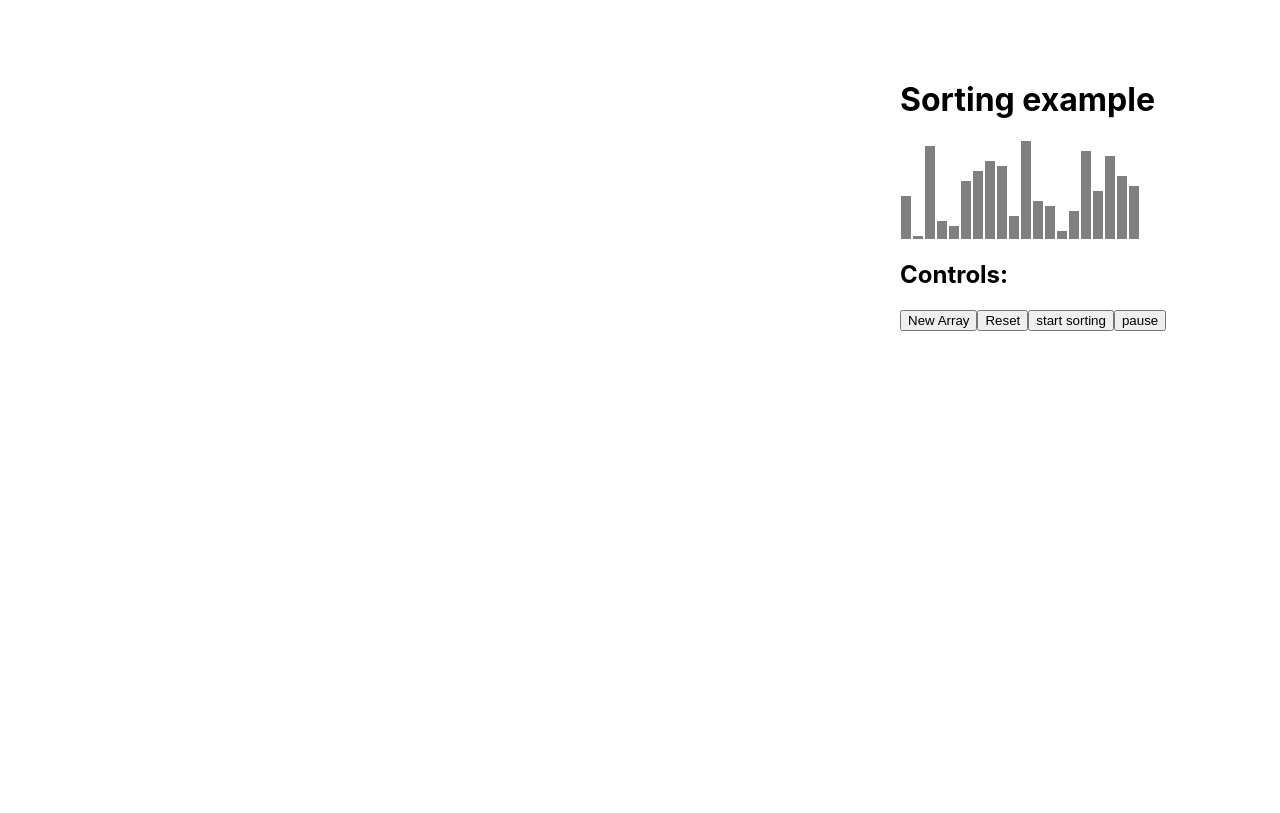
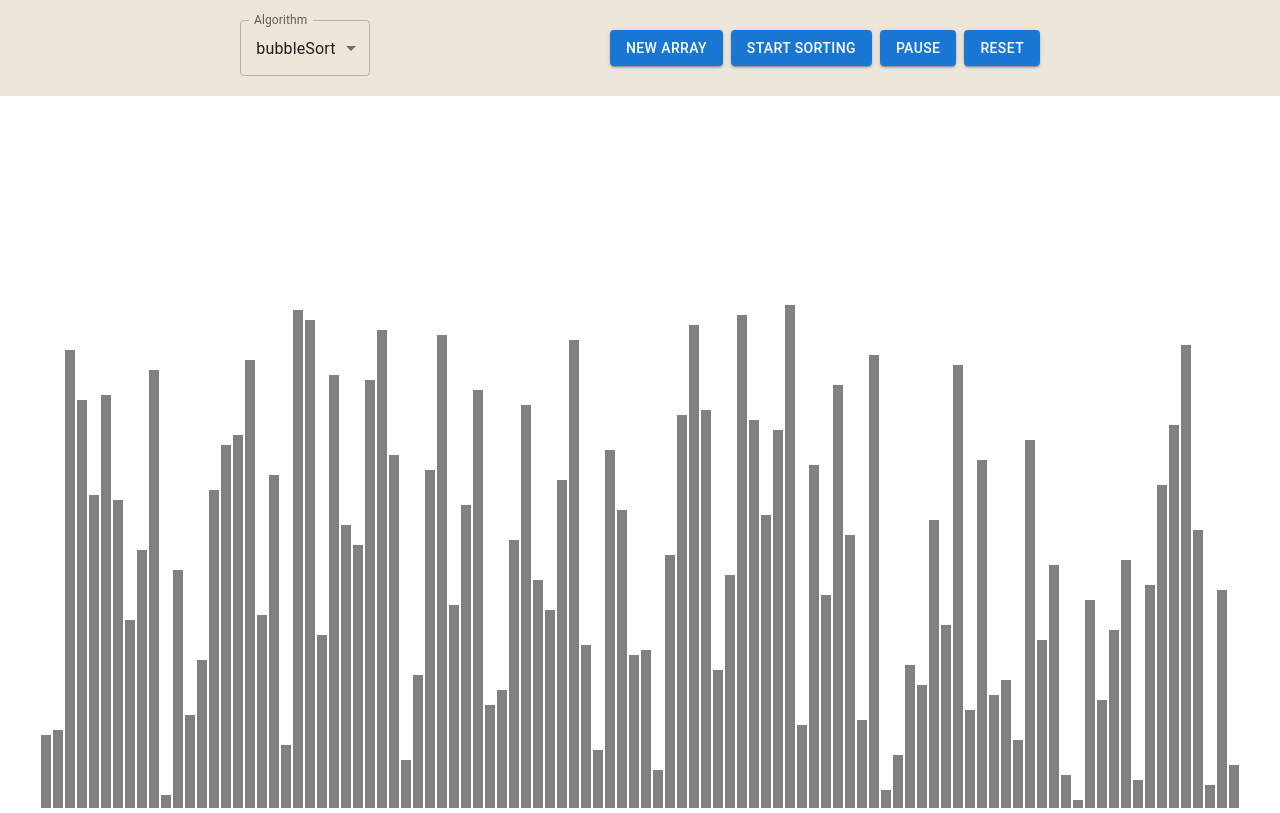
Before and after one commit to E1donLin/Sorting-Visualizer, a React (Create React App) app: page / in a window 1280 px wide. Built offline with nearby package versions, Linux system fonts and the light colour scheme.

Commit message:
Algo selection implemented and ui improvement

```diff
--- a/package.json
+++ b/package.json
@@ -3,6 +3,9 @@
   "version": "0.1.0",
   "private": true,
   "dependencies": {
+    "@emotion/react": "^11.9.0",
+    "@emotion/styled": "^11.8.1",
+    "@mui/material": "^5.7.0",
     "@testing-library/jest-dom": "^5.16.4",
     "@testing-library/react": "^13.1.1",
     "@testing-library/user-event": "^13.5.0",
--- a/src/App.css
+++ b/src/App.css
@@ -1,17 +1,3 @@
 .container {
-  margin: 5rem 0 0 900px;
+  text-align: center;
 }
-
-.array {
-  height: 100px;
-  position: relative;
-  display: flex;
-  flex-direction: column-reverse;
-}
-.bar {
-  position: absolute;
-  box-sizing: border-box;
-  background: grey;
-  border: 1px solid white;
-  transition: left 0.2s;
-}
--- a/src/App.js
+++ b/src/App.js
@@ -1,15 +1,12 @@
 import { useState } from 'react'
-import SortVisualizer from './components/SortVisualizer'
-import { bubbleSort } from './algorithms/bubbleSort'
-import { selectionSort } from './algorithms/selectionSort'
-import { insertionSort } from './algorithms/insertionSort'
-import { quickSort } from './algorithms/quickSort'
-import { mergeSort } from './algorithms/mergeSort'
+import SortVisualizer from './components/SortVisualizer/SortVisualizer'
+import NavBar from './components/NavBar/NavBar'
+import algorithms from './algorithms'
 import './App.css'
 
 function makeArray(length) {
   const array = []
-  for (let i = 0; i < length; i++) {
+  for (let i = 1; i <= length; i++) {
     array.push(i)
   }
   array.sort(() => (Math.random() < 0.5 ? 1 : -1))
@@ -18,31 +15,29 @@ function makeArray(length) {
 }
 
 function App() {
-  const [baseArray, setArray] = useState(makeArray(20))
-  const [algorithm, setAlgorithm] = useState(() => mergeSort)
+  const [baseArray, setArray] = useState(makeArray(100))
+  const [algorithm, setAlgorithm] = useState(() => algorithms[0])
   const [sortStatus, setSortStatus] = useState('pause')
 
   function newArray() {
     setSortStatus('reset')
-    setArray(makeArray(20))
+    setArray(makeArray(100))
   }
 
   return (
     <div className='container'>
-      <h1>Sorting example</h1>
+      <NavBar
+        newArray={newArray}
+        setSortStatus={setSortStatus}
+        algorithms={algorithms}
+        algorithm={algorithm}
+        setAlgorithm={setAlgorithm}
+      />
       <SortVisualizer
         algorithm={algorithm}
         baseArray={baseArray}
         sortStatus={sortStatus}
       />
-
-      <div>
-        <h2> Controls: </h2>
-        <button onClick={newArray}>New Array</button>
-        <button onClick={() => setSortStatus('reset')}>Reset</button>
-        <button onClick={() => setSortStatus('start')}>start sorting</button>
-        <button onClick={() => setSortStatus('pause')}>pause</button>
-      </div>
     </div>
   )
 }
--- /dev/null
+++ b/src/algorithms/index.js
@@ -0,0 +1,30 @@
+import { bubbleSort } from './bubbleSort'
+import { insertionSort } from './insertionSort'
+import { selectionSort } from './selectionSort'
+import { mergeSort } from './mergeSort'
+import { quickSort } from './quickSort'
+
+const algorithms = [
+  {
+    function: bubbleSort,
+    name: 'bubbleSort',
+  },
+  {
+    function: insertionSort,
+    name: 'insertionSort',
+  },
+  {
+    function: selectionSort,
+    name: 'selectionSort',
+  },
+  {
+    function: quickSort,
+    name: 'quickSort',
+  },
+  {
+    function: mergeSort,
+    name: 'mergeSort',
+  },
+]
+
+export default algorithms
--- /dev/null
+++ b/src/components/NavBar/NavBar.css
@@ -0,0 +1,7 @@
+.nav {
+  height: 6rem;
+  background-color: rgb(236, 230, 219);
+  display: flex;
+  align-items: center;
+  justify-content: space-evenly;
+}
--- /dev/null
+++ b/src/components/NavBar/NavBar.jsx
@@ -0,0 +1,74 @@
+import {
+  Button,
+  FormControl,
+  InputLabel,
+  MenuItem,
+  Select,
+} from '@mui/material'
+import React from 'react'
+import './NavBar.css'
+
+function NavBar({
+  newArray,
+  setSortStatus,
+  algorithms,
+  algorithm,
+  setAlgorithm,
+}) {
+  const handleSelectChange = (event) => {
+    const newAlgo = algorithms.find((algo) => algo.name === event.target.value)
+    setAlgorithm(newAlgo)
+    setSortStatus('reset')
+  }
+
+  return (
+    <div className='nav'>
+      <FormControl sx={{ m: 1, minWidth: 130 }}>
+        <InputLabel>Algorithm</InputLabel>
+        <Select
+          value={algorithm.name}
+          onChange={handleSelectChange}
+          label='Algorithm'
+          name='Algorithm'
+          autoWidth
+        >
+          {algorithms.map((algo, index) => (
+            <MenuItem key={index} value={algo.name}>
+              {algo.name}
+            </MenuItem>
+          ))}
+        </Select>
+      </FormControl>
+
+      <div>
+        <Button sx={{ mr: 1 }} variant='contained' onClick={() => newArray()}>
+          New Array
+        </Button>
+
+        <Button
+          sx={{ mr: 1 }}
+          variant='contained'
+          onClick={() => setSortStatus('start')}
+        >
+          start sorting
+        </Button>
+        <Button
+          sx={{ mr: 1 }}
+          variant='contained'
+          onClick={() => setSortStatus('pause')}
+        >
+          pause
+        </Button>
+        <Button
+          sx={{ mr: 1 }}
+          variant='contained'
+          onClick={() => setSortStatus('reset')}
+        >
+          Reset
+        </Button>
+      </div>
+    </div>
+  )
+}
+
+export default NavBar
--- /dev/null
+++ b/src/components/SortVisualizer/SortVisualizer.css
@@ -0,0 +1,12 @@
+.array {
+  height: 500px;
+  margin-top: 13rem;
+  user-select: none;
+}
+
+.bar {
+  box-sizing: border-box;
+  background: grey;
+  border: 1px solid white;
+  display: inline-block;
+}
--- a/src/components/SortVisualizer.jsx
+++ b/src/components/SortVisualizer/SortVisualizer.jsx
@@ -1,4 +1,5 @@
 import { useState, useEffect, useRef } from 'react'
+import './SortVisualizer.css'
 
 const comparisonColor = 'pink'
 const swapColor = 'cyan'
@@ -37,18 +38,16 @@ function SortVisualizer({ baseArray, algorithm, sortStatus }) {
       if (algoStatus.done) {
         setDone(true)
       }
-    }, 300)
+    }, 10)
   }
 
   function reset() {
     algoArray.current = [...baseArray]
     setDone(false)
-    sortIterator.current = algorithm(
-      algoArray.current,
-      compare,
-      combine,
-      markSort
-    )
+    sortIterator.current =
+      algorithm.name === 'mergeSort'
+        ? algorithm.function(algoArray.current, compare, combine, markSort)
+        : algorithm.function(algoArray.current, compare, swap, markSort)
     pivotIndex.current = -1
     setHighlightIndices([])
     setSwapIndices([])
```
Also changed, not shown: 1 other file (tests, documents, lock files or other folders).
